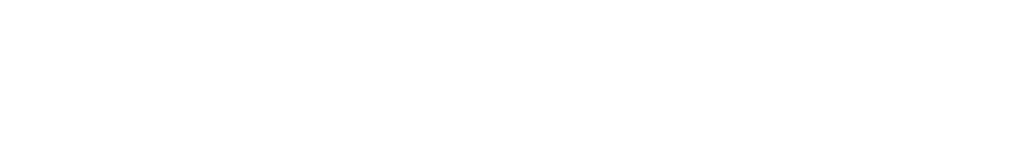
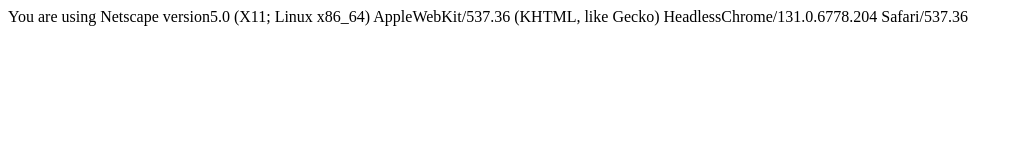
Before and after one commit to acciojob/browser-info-ishaansharma750, a website: page main.html in a window 1280 px wide. Shown: the whole page, without its empty margins (0-1022 px from the left). Drawn offline with Linux system fonts and the light colour scheme.

Commit message:
created a submission

```diff
--- a/main.html
+++ b/main.html
@@ -8,6 +8,10 @@
 
 <body>
 	<!-- the entire body must be written by student -->
+
+	<div id="browser-info">
+
+	</div>
     <script type="text/javascript" src="./script.js">
 </script>
 
--- a/script.js
+++ b/script.js
@@ -1 +1,2 @@
 //your JS code here. If required.
+document.getElementById("browser-info").innerHTML = "You are using "+ navigator.appName + " version" + navigator.appVersion;
```
